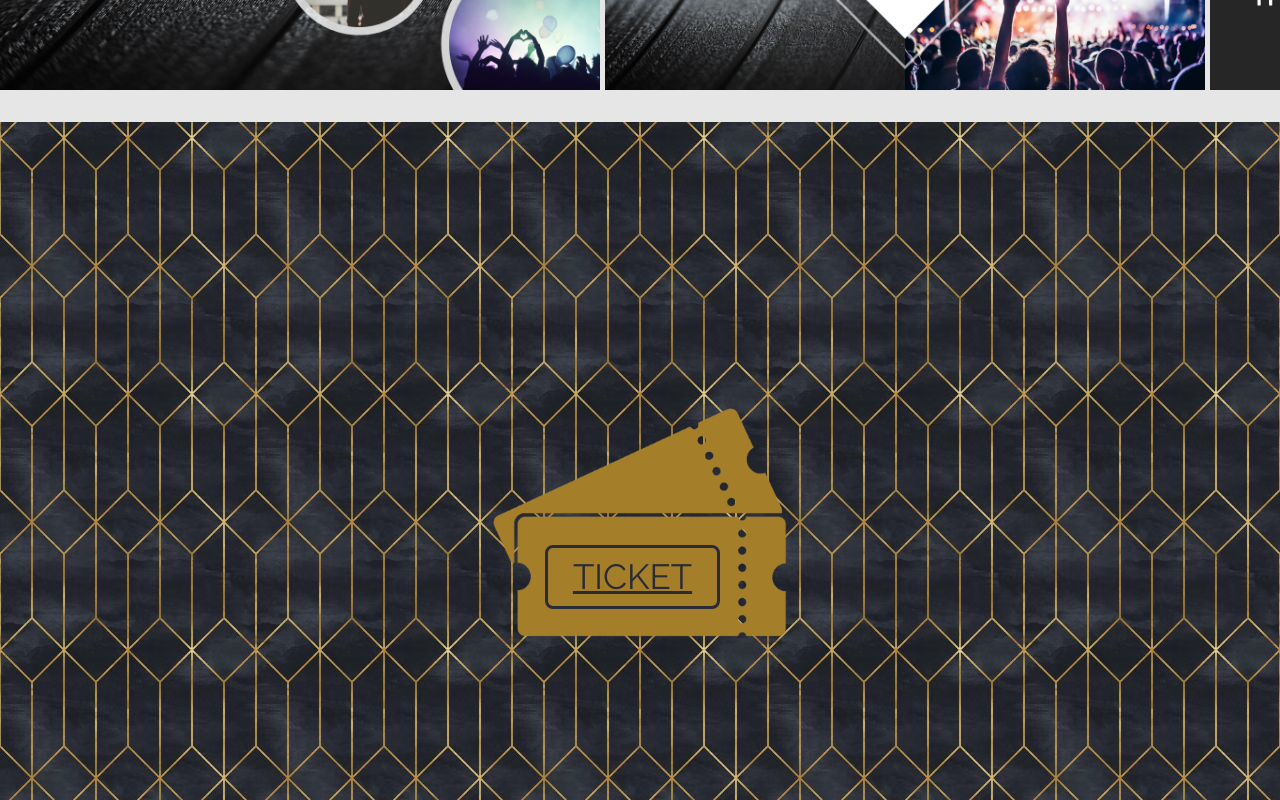
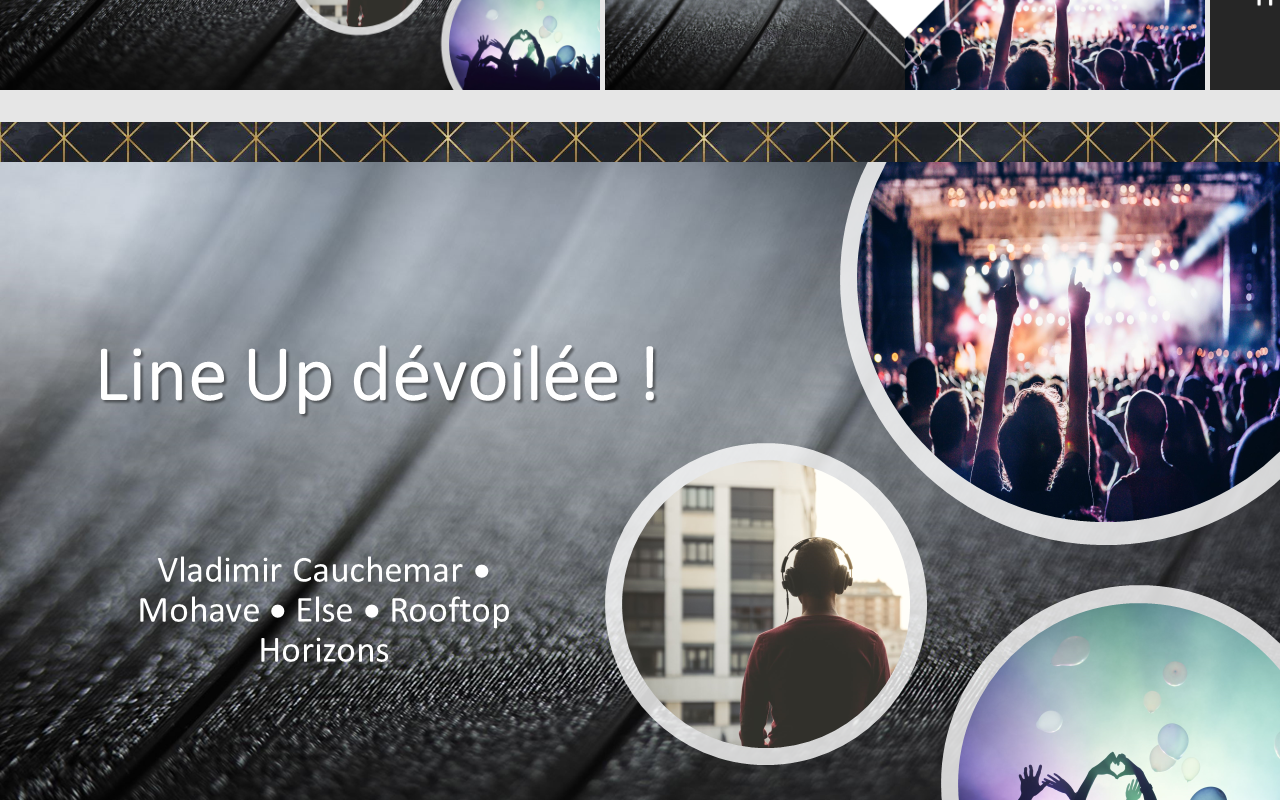
Before and after one commit to Gala-Ecl/Web-Site, a Vue app: page /information in a window 1280 px wide. Shown: the part 340-1140 px from the top of the page. Built offline with nearby package versions, Linux system fonts and the light colour scheme.

Commit message:
Added selection image

```diff
--- a/src/components/information.vue
+++ b/src/components/information.vue
@@ -4,14 +4,23 @@
     </section>
     <section class="section-banner">
       <div class="photobanner">
-        <a  href="/party"><img class="first" src="../../Info_Defilante_1.png"></a>
-        <a  href="/party"><img src="../../Info_Defilante_2.png"></a>
-        <a  href="/party"><img src="../../Info_Defilante_3.png"></a>
-        <a  href="/party"><img src="../../Info_Defilante_4.png"></a>
-        <a  href="/party"><img src="../../Info_Defilante_1.png"></a> <!-- Remettre les 4 premieres pour effet de continuite -->
-        <a  href="/party"><img src="../../Info_Defilante_2.png"></a>
-        <a  href="/party"><img src="../../Info_Defilante_3.png"></a>
+        <a  @click="imageChosenSource=1"><img class="first" src="../../Info_Defilante_1.png"></a>
+        <a  @click="imageChosenSource=2"><img src="../../Info_Defilante_2.png"></a>
+        <a  @click="imageChosenSource=3"><img src="../../Info_Defilante_3.png"></a>
+        <a  @click="imageChosenSource=4"><img src="../../Info_Defilante_4.png"></a>
+        <a  @click="imageChosenSource=5"><img src="../../Info_Defilante_1.png"></a> <!-- Remettre les 4 premieres pour effet de continuite -->
+        <a  @click="imageChosenSource=6"><img src="../../Info_Defilante_2.png"></a>
+        <a  @click="imageChosenSource=7"><img src="../../Info_Defilante_3.png"></a>
       </div>
+    </section>
+    <section class="section-bg-image-2">
+      <img v-if="imageChosenSource==1" src="../../Info_Defilante_1.png">
+      <img v-if="imageChosenSource==2" src="../../Info_Defilante_2.png">
+      <img v-if="imageChosenSource==3" src="../../Info_Defilante_3.png">
+      <img v-if="imageChosenSource==4" src="../../Info_Defilante_4.png">
+      <img v-if="imageChosenSource==5" src="../../Info_Defilante_1.png"> <!-- Remettre les 4 premieres pour effet de continuite -->
+      <img v-if="imageChosenSource==6" src="../../Info_Defilante_2.png">
+      <img v-if="imageChosenSource==7" src="../../Info_Defilante_3.png">
     </section>
     <section class="section-bg-image-2">
       <div class="tickets">
@@ -37,7 +46,14 @@
 </template>
 
 <script>
-export default {};
+export default {
+  data() {
+    return {
+      imageChosenSource : 1
+    }
+  },
+
+};
 </script>
 
 <style>
```
